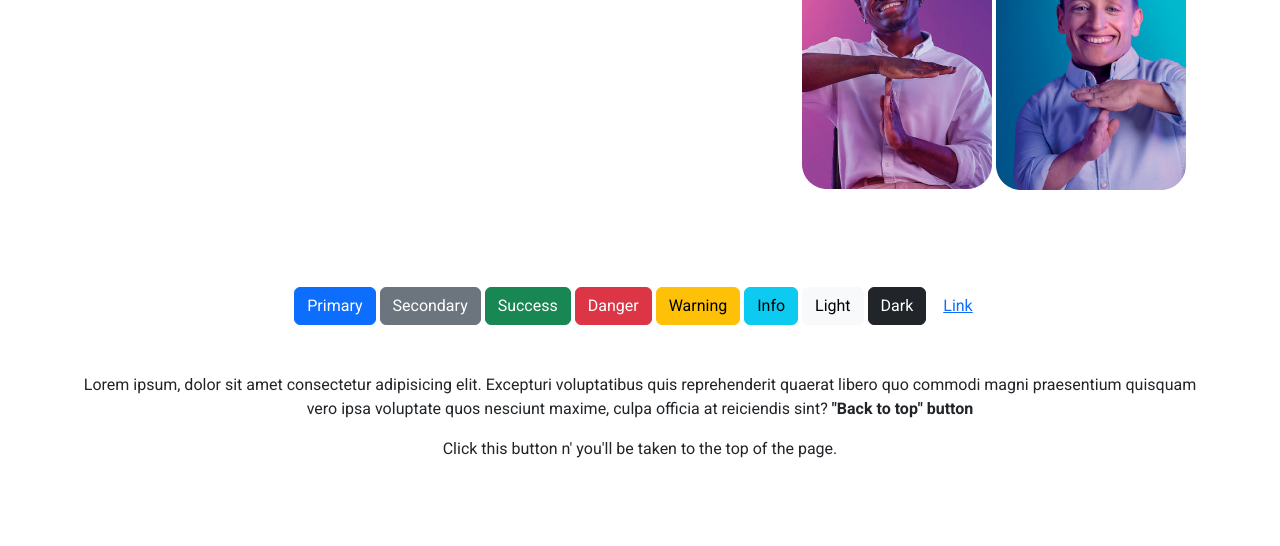
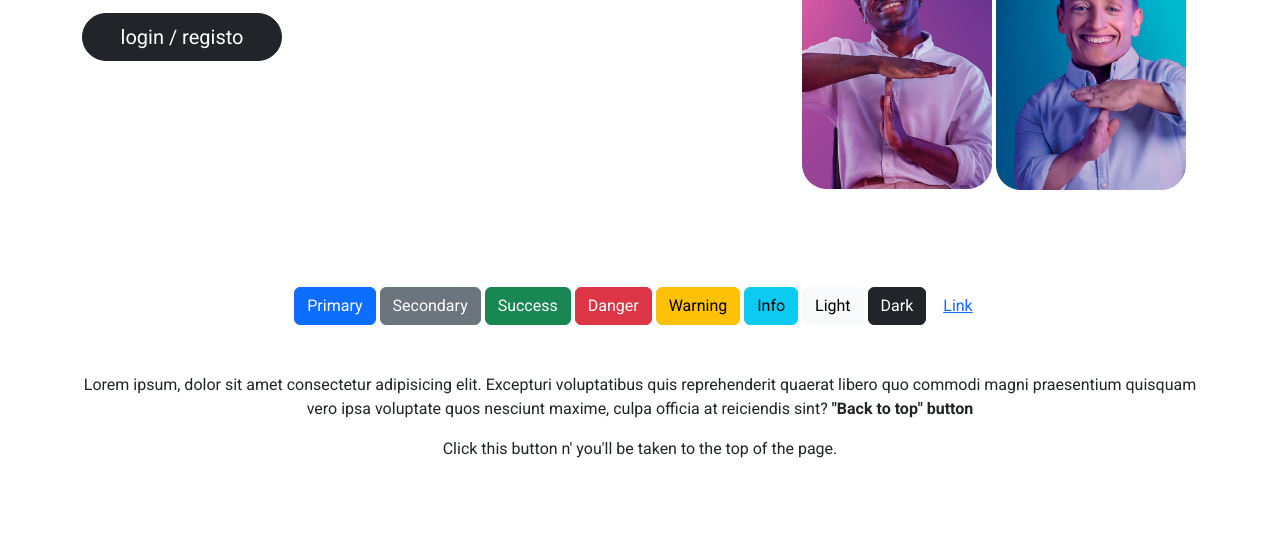
Before and after one commit to matias2018/valort, a website: page index.html in a window 1280 px wide. Shown: the part 554-1100 px from the top of the page. Drawn offline with nearby package versions, Linux system fonts and the light colour scheme; files that its build step writes are made by us from their sources.

Commit message:
added login/signup button

```diff
--- a/index.html
+++ b/index.html
@@ -114,6 +114,12 @@
 						Na Valor T apoiamos talentos e competências e trabalhamos<br />
 						oportunidades para pessoas e empresas que querem fazer a diferença.
 					</p>
+					<button
+						class="btn btn-dark btn-lg rounded-pill mt-5"
+						style="max-width: 300px; min-width: 200px"
+					>
+						login / registo
+					</button>
 				</div>
 				<div class="col-lg-5 pt-3">
 					<div class="row dcontents">
```
